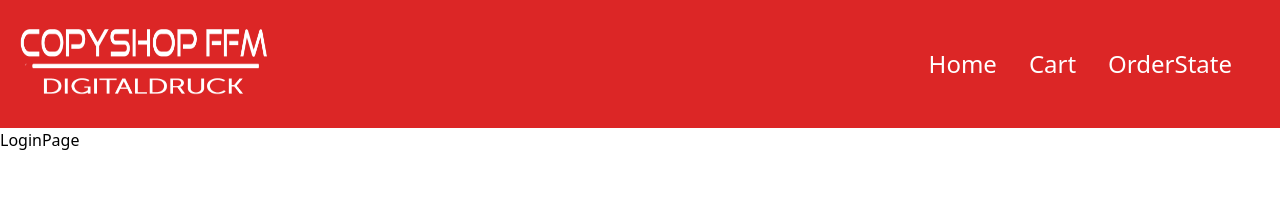
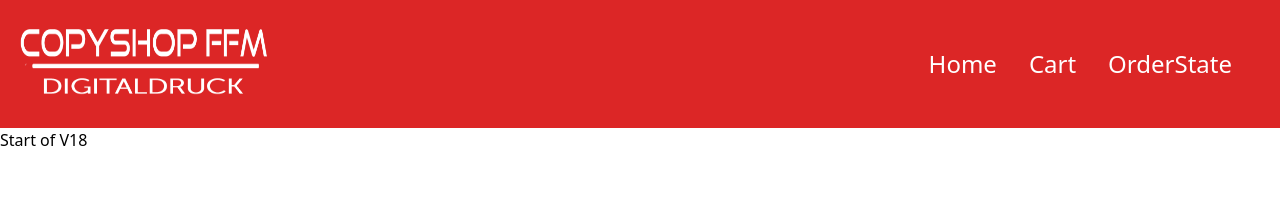
Before and after one commit to Fair-Technology/CopyshopFFM-ReactJS, a React (Vite) app: page /login in a window 1280 px wide. Shown: the top 218 px of the page. Built offline with nearby package versions, Linux system fonts and the light colour scheme.

Commit message:
Start of V18

```diff
--- a/src/pages/login.tsx
+++ b/src/pages/login.tsx
@@ -1,5 +1,5 @@
 const LoginPage = () => {
-	return <div>LoginPage</div>;
+  return <div>Start of V18</div>;
 };
 
 export default LoginPage;
```
